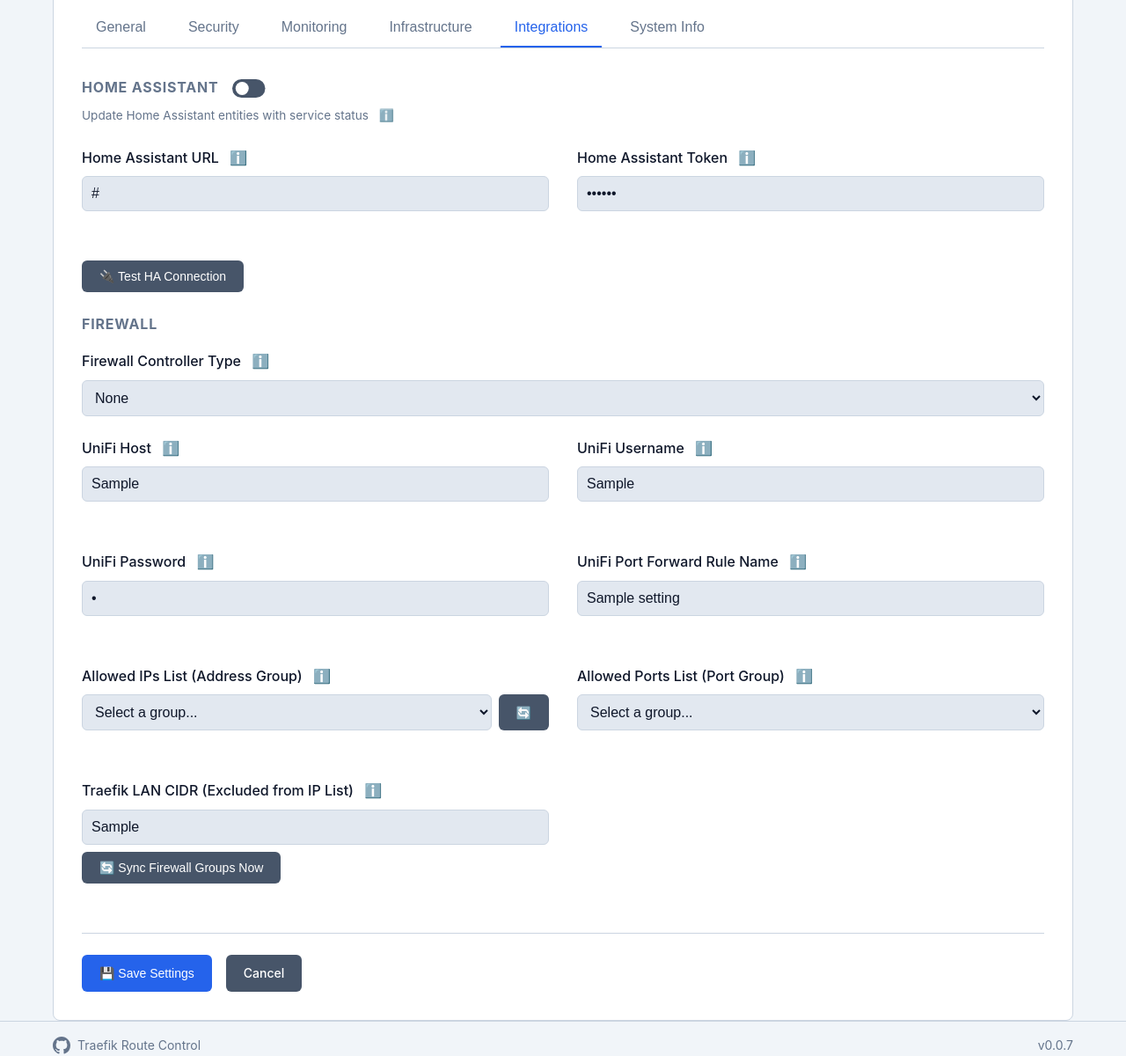
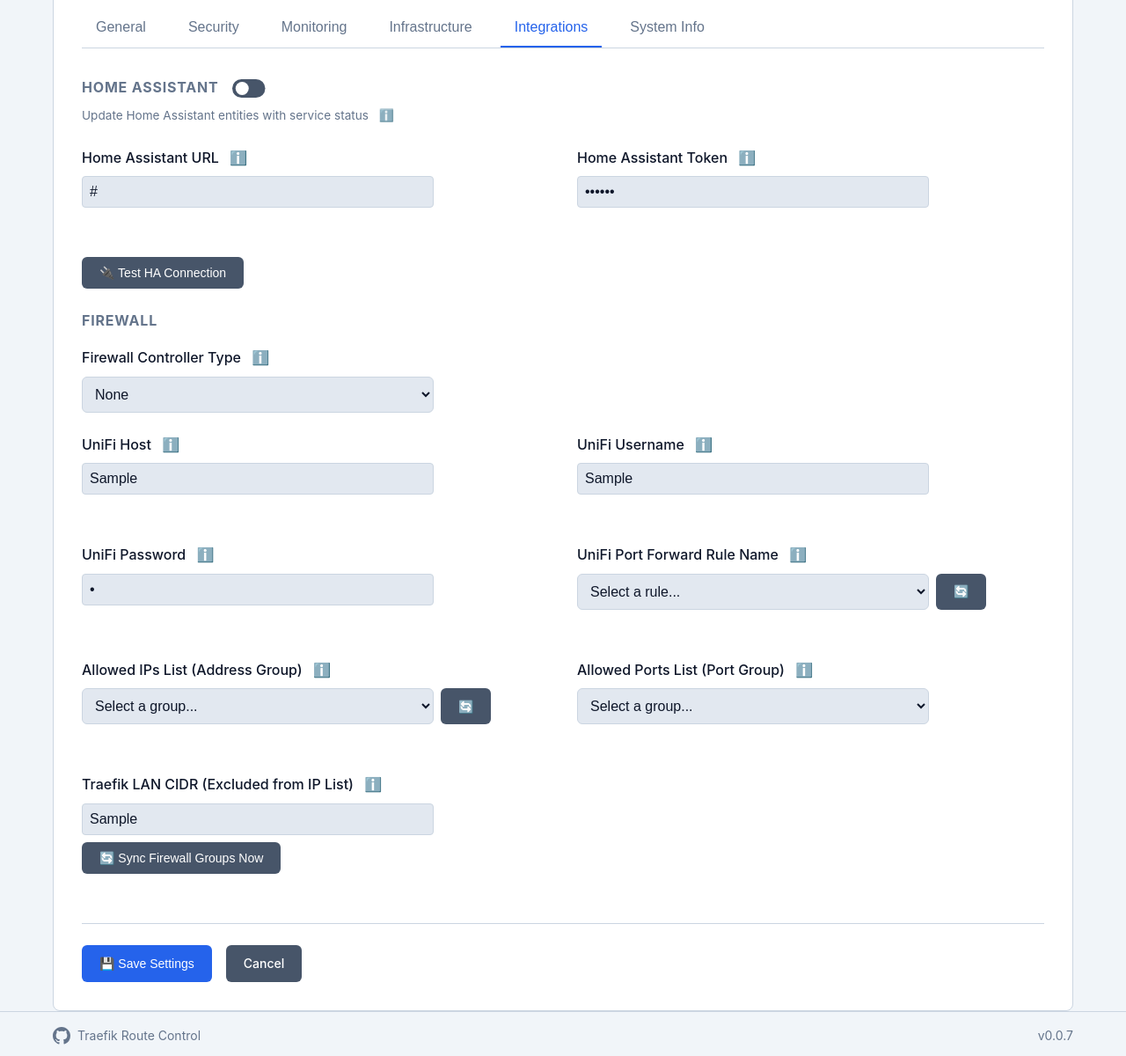
Before and after one commit to m1ckyb/Traefik-Route-Control, a Flask app: template templates/settings.html in a window 1280 px wide, after a click on "Integrations". Shown: the part 198-1398 px from the top of the page at 88% size. Run offline with Flask 3, Linux system fonts and the light colour scheme; the template is opened without the code that fills it: most values are stand-ins (such as "Sample title", 1, 10 or a date in 2020).

Commit message:
Enhance UniFi rule selection in settings UI
Replaces the UniFi Port Forward Rule Name text input with a dropdown and a button to load rules from UniFi. Updates JavaScript to populate the new select element and improves input/select styling for consistency.

```diff
--- a/templates/settings.html
+++ b/templates/settings.html
@@ -383,9 +383,14 @@
 
             <div class="form-group">
                 <label for="UNIFI_RULE_NAME">UniFi Port Forward Rule Name <span class="tooltip-icon" data-tooltip="Name of the Port Forward rule to toggle">ℹ️</span></label>
-                <input type="text" id="UNIFI_RULE_NAME" name="UNIFI_RULE_NAME"
-                       value="{{ settings.get('UNIFI_RULE_NAME', '') }}"
-                       placeholder="External">
+                <div style="display: flex; gap: 0.5rem;">
+                    <select id="UNIFI_RULE_NAME" name="UNIFI_RULE_NAME" style="flex: 1;">
+                        <option value="{{ settings.get('UNIFI_RULE_NAME', '') }}" selected>
+                            {% if settings.get('UNIFI_RULE_NAME') %}{{ settings.get('UNIFI_RULE_NAME') }}{% else %}Select a rule...{% endif %}
+                        </option>
+                    </select>
+                    <button type="button" class="btn btn-secondary" onclick="loadUnifiGroups(event)" title="Load Rules from UniFi">🔄</button>
+                </div>
             </div>
 
             <div class="form-group">
@@ -958,10 +963,10 @@ async function loadUnifiGroups(event) {
         const data = await response.json();
 
         if (response.ok) {
-            const updateSelect = (id, items) => {
+            const updateSelect = (id, items, placeholder = 'Select a group...') => {
                 const select = document.getElementById(id);
                 const current = select.value;
-                select.innerHTML = '<option value="">Select a group...</option>';
+                select.innerHTML = `<option value="">${placeholder}</option>`;
                 items.forEach(item => {
                     const opt = document.createElement('option');
                     opt.value = item.name;
@@ -973,8 +978,9 @@ async function loadUnifiGroups(event) {
 
             if (data.ip_groups) updateSelect('UNIFI_IP_GROUP_NAME', data.ip_groups);
             if (data.port_groups) updateSelect('UNIFI_PORT_GROUP_NAME', data.port_groups);
+            if (data.rules) updateSelect('UNIFI_RULE_NAME', data.rules, 'Select a rule...');
 
-            showToast('UniFi groups loaded successfully', 'success');
+            showToast('UniFi data loaded successfully', 'success');
         } else {
             showToast('Error loading groups: ' + (data.error || 'Unknown error'), 'error');
         }
@@ -1427,6 +1433,21 @@ function hideApiEndpointsModal() {
 .badge-delete {
     background-color: var(--danger);
 }
+
+/* Ensure inputs and selects have consistent styling */
+input[type="text"],
+input[type="password"],
+input[type="number"],
+input[type="url"],
+select {
+    padding: 0.5rem;
+    border: 1px solid var(--border);
+    border-radius: 4px;
+    background-color: var(--bg-input);
+    color: var(--text);
+    width: 100%;
+    max-width: 400px;
+}
 </style>
 
 
```
